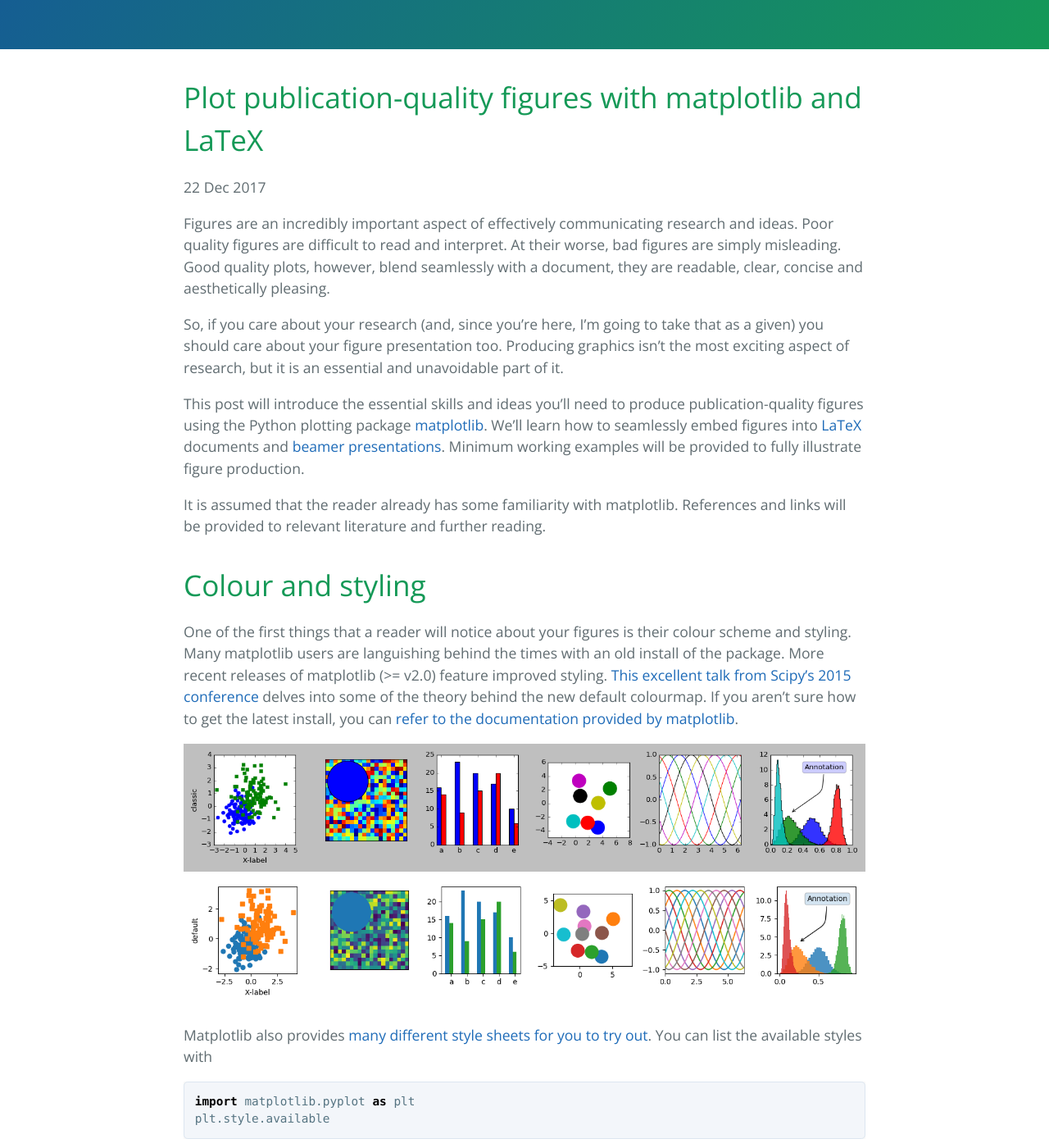
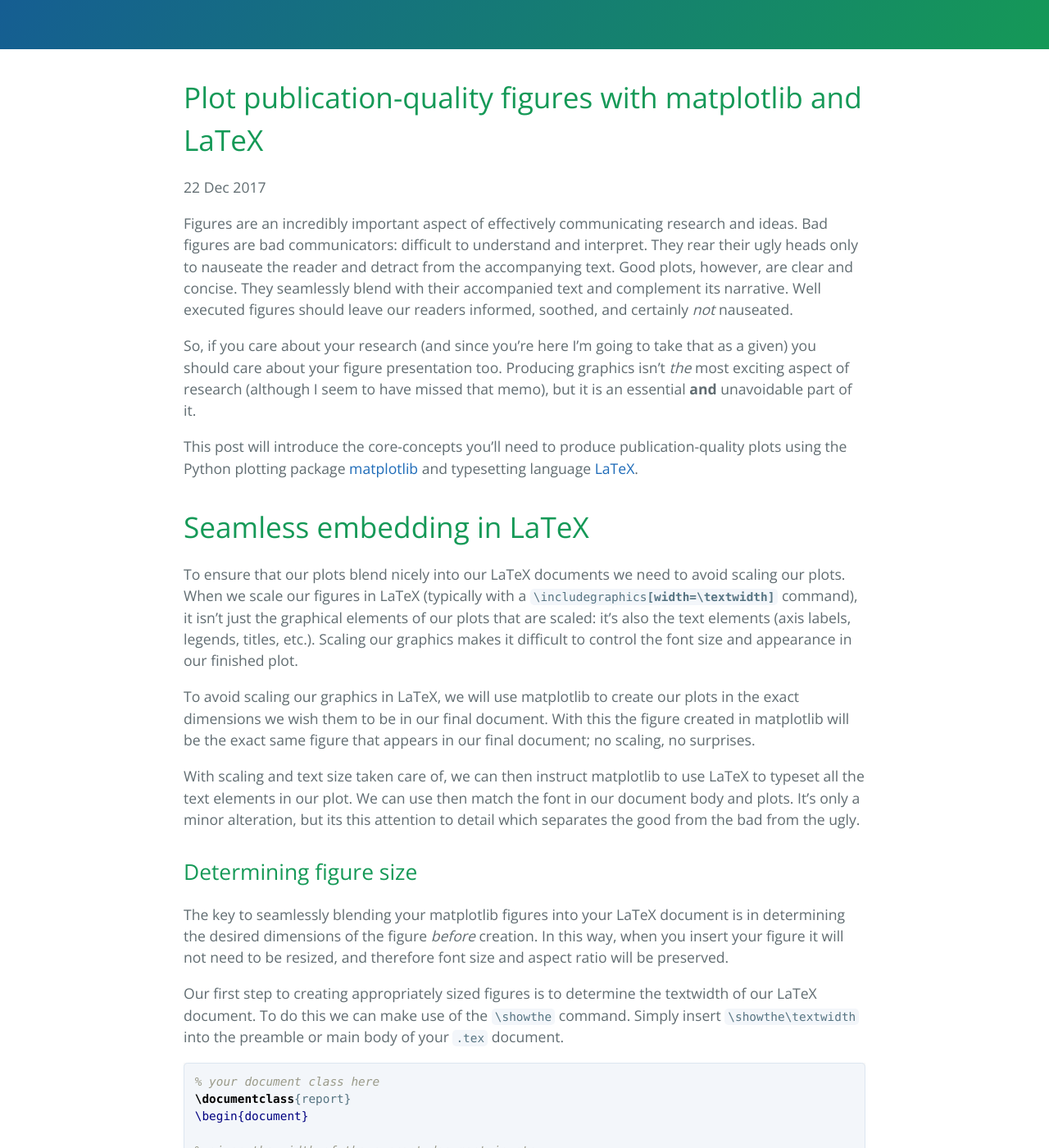
Before and after one commit to jwalton3141/jwalton3141.github.io, a Jekyll site: the page built from _posts/2017-12-22-Embed-Publication-Matplotlib-Latex.md, in a window 1280 px wide and 1400 px high, scrolled down 259 px. Shown: the whole window at 82% size. Built offline with Jekyll 4.4.1, drawn with Linux system fonts in a browser that asks for light colours; comment, search, counter and statistics services are not loaded; some of the changed text lies outside the part shown.

Commit message:
Expand and update post

````diff
--- a/_posts/2017-12-22-Embed-Publication-Matplotlib-Latex.md
+++ b/_posts/2017-12-22-Embed-Publication-Matplotlib-Latex.md
@@ -6,43 +6,56 @@
 comments: true
 ---
 
-Figures are an incredibly important aspect of effectively communicating research and ideas. Poor quality figures are difficult to read and interpret. At their worse, bad figures are simply misleading. Good quality plots, however, blend seamlessly with a document, they are readable, clear, concise and aesthetically pleasing.
+Figures are an incredibly important aspect of effectively communicating research and
+ideas. Bad figures are bad communicators: difficult to understand and interpret. They rear
+their ugly heads only to nauseate the reader and detract from the accompanying text. Good
+plots, however, are clear and concise. They seamlessly blend with their accompanied text
+and complement its narrative. Well executed figures should leave our readers
+informed, soothed, and certainly *not* nauseated.
 
-So, if you care about your research (and, since you're here, I'm going to take that as a given) you should care about your figure presentation too. Producing graphics isn't the most exciting aspect of research, but it is an essential and unavoidable part of it.
+So, if you care about your research (and since you're here I'm going to take that as a
+given) you should care about your figure presentation too. Producing graphics isn't *the*
+most exciting aspect of research (although I seem to have missed that memo), but it is an
+essential **and** unavoidable part of it.
 
-This post will introduce the essential skills and ideas you'll need to produce publication-quality figures using the Python plotting package [matplotlib](https://matplotlib.org/). We'll learn how to seamlessly embed figures into [LaTeX](https://www.latex-project.org/about/) documents and [beamer presentations](https://ctan.org/pkg/beamer?lang=en). Minimum working examples will be provided to fully illustrate figure production.
-
-It is assumed that the reader already has some familiarity with matplotlib. References and links will be provided to relevant literature and further reading.
-
-# Colour and styling
-
-One of the first things that a reader will notice about your figures is their colour scheme and styling. Many matplotlib users are languishing behind the times with an old install of the package. More recent releases of matplotlib (>= v2.0) feature improved styling. [This excellent talk from Scipy's 2015 conference](https://www.youtube.com/watch?v=xAoljeRJ3lU]) delves into some of the theory behind the new default colourmap. If you aren't sure how to get the latest install, you can [refer to the documentation provided by matplotlib](https://matplotlib.org/users/installing.html).
-
-[![old_style](/assets/posts/publication_quality/old_style.png "Old default"){:class="img-responsive"}](https://matplotlib.org/devdocs/gallery/style_sheets/style_sheets_reference.html)
-[![new_style](/assets/posts/publication_quality/new_style.png "New default"){:class="img-responsive"}](https://matplotlib.org/devdocs/gallery/style_sheets/style_sheets_reference.html)
-
-
-Matplotlib also provides [many different style sheets for you to try out](https://matplotlib.org/devdocs/gallery/style_sheets/style_sheets_reference.html). You can list the available styles with
-```py
-import matplotlib.pyplot as plt
-plt.style.available
-```
-
-Style sheets allow the user to effortlessly swap between styles without having to alter their plotting routines. As an example, to change to the [seaborn](https://seaborn.pydata.org/) style we would use ```plt.style.use('seaborn')```.
+This post will introduce the core-concepts you'll need to produce publication-quality
+plots using the Python plotting package [matplotlib](https://matplotlib.org/) and
+typesetting language [LaTeX](https://www.latex-project.org/about/).
 
 # Seamless embedding in LaTeX
 
-It's relatively easy to get our figures to blend nice with our LaTeX document. However, it isn't going to happen by accident. In this section we'll cover the two key ingredients for a well-embedded plot: determining our desired figure dimensions in matplotlib and using LaTeX to typeset the text in our figure.
-Later in this post we shall also discuss the best file formats to save and preserve your new figures. Finally we will see how to insert these figures into LaTeX.
+To ensure that our plots blend nicely into our LaTeX documents we need to avoid scaling
+our plots. When we scale our figures in LaTeX (typically with a
+<code>\includegraphics<b>[width=\textwidth]</b></code> command), it isn't just the
+graphical elements of our plots that are scaled: it's also the text elements (axis labels,
+legends, titles, etc.). Scaling our graphics makes it difficult to control the font size
+and appearance in our finished plot.
+
+To avoid scaling our graphics in LaTeX, we will use matplotlib to create our plots in the
+exact dimensions we wish them to be in our final document. With this the figure created in
+matplotlib will be the exact same figure that appears in our final document; no scaling,
+no surprises.
+
+With scaling and text size taken care of, we can then instruct matplotlib to use LaTeX to
+typeset all the text elements in our plot. We can use then match the font in our
+document body and plots. It's only a minor alteration, but its this attention to detail
+which separates the good from the bad from the ugly.
 
 ## Determining figure size
 
-The key to seamlessly blending your matplotlib figures into your LaTeX document is in determining the desired dimensions of the figure *before* creation. In this way, when you insert your figure it will not need to be resized, and therefore the font size and aspect ratio won't be altered. The figure you produce with matplotlib will be the *exact* figure you see in your LaTeX document.
+The key to seamlessly blending your matplotlib figures into your LaTeX document is in
+determining the desired dimensions of the figure *before* creation. In this way, when you
+insert your figure it will not need to be resized, and therefore font size and aspect
+ratio will be preserved.
 
-Our first step to creating appropriately sized figures is to determine the textwidth of our LaTeX document. To do this we can make use of the ```\showthe``` command. If we wished to determine the width of a 10pt report, we could do so by compiling this dummy ```.tex``` file:
+Our first step to creating appropriately sized figures is to determine the textwidth of
+our LaTeX document. To do this we can make use of the ```\showthe``` command.
+Simply insert ```\showthe\textwidth``` into the preamble or main body of your
+```.tex``` document.
+
 ```tex
 % your document class here
-\documentclass[10pt]{report}
+\documentclass{report}
 \begin{document}
 
 % gives the width of the current document in pts
@@ -50,23 +63,35 @@
 
 \end{document}
 ```
-After compilation open the associated ```.log``` file. Within this output you should find your textwidth. Following our above example, within our ```.log``` file we find our document is 345pts wide:
-```tex
+
+Recompile your ```.tex``` document. Compilation should be halted when the compiler hits
+the ```\showthe``` command, outputting the textwidth:
+```
 > 345.0pt.
-l.6 \showthe\textwidth
+l.5 \showthe\textwidth
 ```
-If you're plotting in a document typeset in columns, you may use ```\showthe\columnwidth``` in a similar manner.
+Here we see that our document is 345pts wide. If compilation didn't halt, you can find
+your document's textwidth in its associated ```.log``` file (you'll want to use a ctrl+f
+or grep here as the log file is rather verbose).
 
-To specify the dimensions of a figure in matplotlib we use the ```figsize``` argument. However, the figsize argument takes input in inches and we have the width of our document in pts. To set the figure size we can use a function to convert from pts to inches and to set an aesthetic aspect ratio:
+If you're working with a document typeset in columns, you should use
+```\showthe\columnwidth``` to determine the columnwidth of your document rather than its
+textwidth.
+
+To specify the dimensions of a figure in matplotlib we use the ```figsize```
+argument. However, the figsize argument takes inputs in inches and we have the
+width of our document in pts. To set the figure size we construct a function to
+convert from pts to inches and to determine an aesthetic figure height using the golden
+ratio:
 ```py
 def set_size(width, fraction=1):
-    """ Set aesthetic figure dimensions to avoid scaling in latex.
+    """ Set figure dimensions to avoid scaling in LaTeX.
 
     Parameters
     ----------
     width: float
-            Width in pts
-    fraction: float
+            Document textwidth or columnwidth in pts
+    fraction: float, optional
             Fraction of the width which you wish the figure to occupy
 
     Returns
@@ -74,7 +99,7 @@
     fig_dim: tuple
             Dimensions of figure in inches
     """
-    # Width of figure
+    # Width of figure (in pts)
     fig_width_pt = width * fraction
 
     # Convert from pt to inches
@@ -92,7 +117,9 @@
 
     return fig_dim
 ```
-You may wish to keep the ```set_size``` function in a module ```my_plot.py```. Using this function we may create a figure which fits the width of our document perfectly:
+For convenience, you may wish to keep the ```set_size``` function in a module
+```my_plot.py```.  Using this function we may create a figure which fits the width of our
+document perfectly:
 ```py
 import matplotlib.pyplot as plt
 # if keeping the set_size function in my_plot module
@@ -101,12 +128,28 @@
 width = 345
 fig, ax = plt.subplots(1, 1, figsize=set_size(width))
 ```
-If you desire to create a figure narrower than the textwidth you may use the fraction argument. For example, to create a figure half the width of your document:
+If you desire to create a figure narrower than the full textwidth you may use the fraction
+argument. For example, to create a figure half the width of your document:
 ```py
 fig, ax = plt.subplots(1, 1, figsize=set_size(width, fraction=0.5))
 ```
+Having plotted on and saved this figure instance, insert it into your ```.tex``` document
+with the graphicx package:
+```tex
+\begin{figure}
+  \centering
+  \includegraphics{figure_name.pdf}
+\end{figure}
+```
+Note here the absence of scaling (there's no ```[width=\textwidth]``` magic). In fact, now
+the figure size is set in matplotlib the ```width=``` argument of ```\includegraphics``` has
+become superfluous.
 
-You may find it useful to predefine widths which you use regularly to your ```set_size``` function. Examples could be the textwidth of your thesis document, a journal you submit to, or a beamer template. Our amended function may include:
+### Figure size addendum
+
+You may find it useful to predefine widths which you use regularly in your ```set_size```
+function. Examples could be the textwidth of your thesis document, a journal you submit
+to, or a beamer template. Our amended function may include the lines:
 ```py
     if width == 'thesis':
         width_pt = 426.79135
@@ -120,11 +163,84 @@
     fig_width_pt = width_pt * fraction
 ```
 
+## Handling multiple axes
+
+It's often easier to handle subfigures at the matplotlib level, rather than within LaTeX.
+To produce plots made of multiple subplots we need to reconsider our ```set_size```
+function.
+
+Consider a figure arranged into a grid with 5 rows and 2 columns of subfigures.
+Using our ```set_size``` function results in subfigures with unsightly aspect
+ratios:
+
+<p align="center">
+<img src="/assets/posts/publication_quality/bad_plot.png">
+</p>
+
+Fortunately, our function is easy to adapt. Simply add the default argument
+```subplots=(1, 1)``` to the function definition. Along with this, you must
+change the line which calculates the figure height to ```fig_height_in =
+fig_width_in * golden_ratio * (subplots[0] / subplots[1])```. We'd initialise a
+figure with 5 rows and 2 columns of axes as ```fig, ax = plt.subplots(5, 2,
+figsize=set_size(width, subplots=(5, 2)))```:
+
+<p align="center">
+<img src="/assets/posts/publication_quality/good_plot.png">
+</p>
+
+```py
+def set_size(width, fraction=1, subplots=(1, 1)):
+    """ Set figure dimensions to avoid scaling in LaTeX.
+
+    Parameters
+    ----------
+    width: float or string
+            Document width in points, or string of predined document type
+    fraction: float, optional
+            Fraction of the width which you wish the figure to occupy
+    subplots: array-like, optional
+            The number of rows and columns of subplots.
+    Returns
+    -------
+    fig_dim: tuple
+            Dimensions of figure in inches
+    """
+    if width == 'thesis':
+        width_pt = 426.79135
+    elif width == 'beamer':
+        width_pt = 307.28987
+    elif width == 'pnas':
+        width_pt = 246.09686
+    else:
+        width_pt = width
+
+    # Width of figure (in pts)
+    fig_width_pt = width_pt * fraction
+    # Convert from pt to inches
+    inches_per_pt = 1 / 72.27
+
+    # Golden ratio to set aesthetic figure height
+    golden_ratio = (5**.5 - 1) / 2
+
+    # Figure width in inches
+    fig_width_in = fig_width_pt * inches_per_pt
+    # Figure height in inches
+    fig_height_in = fig_width_in * golden_ratio * (subplots[0] / subplots[1])
+
+    return (fig_width_in, fig_height_in)
+```
+
 ## Text rendering with LaTeX
 
-To really make our figures blend with our document we need the font to match between our figure and the body of our text. [This topic is well-covered in matplotlib's documentation](https://matplotlib.org/users/usetex.html), though I cover it here for completeness.
+To really ensure our figures blend with our document we need the font to match between our
+figure and the body of our text. [This topic is well-covered in matplotlib's
+documentation](https://matplotlib.org/users/usetex.html), though I cover it here for
+completeness.
 
-We shall use LaTeX to render the text in our figures by updating our [```rc settings```](http://matplotlib.org/users/customizing.html#the-matplotlibrc-file). This update can also be used to ensure that the document and figure use the same font sizes. The example below shows how to update ```rcParams``` to use LaTeX to render your text:
+We shall use LaTeX to render the text in our figures by updating our [```rc
+settings```](http://matplotlib.org/users/customizing.html#the-matplotlibrc-file).  This
+update can be used to ensure that our document and figure use the same font sizes. The
+example below shows how to update ```rcParams``` to use LaTeX to render your text:
 ```py
 """ A simple example of creating a figure with text rendered in LaTeX. """
 
@@ -162,25 +278,85 @@
 ax.set_ylabel(r'$\sin{(\theta)}$')
 ```
 
-rcParams can be used to control many other aspects of your figures. Run ```mpl.rcParams``` to return a dictionary object detailing your current settings.
+Although this solution works just fine, it can become cumbersome to include this code to
+set fonts at the top of every one of your plotting routines. If you want to make things
+easier, it can be convenient to package your rc settings up into a style sheet. You
+can determine where matplotlib stores your style sheets with the following:
 
-## Handling multiple axes
+```py
+import os.path as path
+import matplotlib as mpl
+print("Your style sheets are located at: {}".format(path.join(mpl.__path__[0], 'mpl-data', 'stylelib')))
+```
 
-It's often easier to handle subfigures at the matplotlib level, rather than within LaTeX. To insert plots with subfigures we need to understand how to adjust figure dimensions for multiple axes.
+In the directory determined above you can create a new file ```tex.mplstyle``` with the
+following contents:
 
-Consider a figure containing subfigures arranged into 5 rows and 2 columns. It's easy to imagine (if you can't, try it for yourself) how using our previously defined ```set_size``` will not handle plots with multiple axes well.
+```
+text.usetex: True
+font.family: serif
+axes.labelsize: 10
+font.size: 10
+legend.fontsize: 8
+xtick.labelsize: 8
+ytick.labelsize: 8
+```
 
-Fortunately, our function is easy to adapt. Simply add the default argument ```subplot=[1, 1]``` to the function definition. Along with this, you must change the line which calculates the figure height to ```fig_height_in = fig_width_in * golden_ratio * (subplot[0] / subplot[1])```. We'd initialise a figure with 5 rows and 2 columns of axes as ```fig, ax = plt.subplots(5, 2, figsize=set_size(width, subplot=[5, 2]))```.
+At the top of your plotting routines it is then sufficient to simply call
+```plt.style.use('tex')``` to set all your text with LaTeX.
+
+# Colour and styling
+
+One of the first things that a reader will notice about your figures is their colour
+scheme and styling. Many matplotlib users are living in the past with an old install of
+the package. More recent releases of matplotlib (>= v2.0) feature improved styling. [This
+excellent talk from Scipy's 2015 conference](https://www.youtube.com/watch?v=xAoljeRJ3lU])
+delves into some of the theory behind the new default colourmap. If you aren't sure how to
+get the latest install, you can [refer to the documentation provided by
+matplotlib](https://matplotlib.org/users/installing.html).
+
+[![old_style](/assets/posts/publication_quality/old_style.png "Old
+default"){:class="img-responsive"}](https://matplotlib.org/devdocs/gallery/style_sheets/style_sheets_reference.html)
+[![new_style](/assets/posts/publication_quality/new_style.png "New
+default"){:class="img-responsive"}](https://matplotlib.org/devdocs/gallery/style_sheets/style_sheets_reference.html)
+
+Matplotlib provides [many different style sheets for you to try
+out](https://matplotlib.org/devdocs/gallery/style_sheets/style_sheets_reference.html).
+You can list the available styles with
+```py
+import matplotlib.pyplot as plt
+plt.style.available
+```
+
+Style sheets allow the user to effortlessly swap between styles without having to alter
+their plotting routines. As an example, to change to the
+[seaborn](https://seaborn.pydata.org/) style we would use ```plt.style.use('seaborn')```.
+Style sheets are additive, and it is possible to specify multiple styles. For example, to
+use seaborn's colour palette and styling, but with our LaTeX fonts, we could do:
+```py
+plt.style.use('seaborn')
+plt.style.use('tex')
+```
 
 ## Save format
 
-Some file formats are better suited than others when saving your plots. If you are submitting to a journal it is essential that you first check which formats they will accept.
+Not all file formats were created equal. If you are submitting figures to a journal
+you must first check which formats they will accept.
 
-I would strongly recommend the use of a file format which can store vector images. Vector images allow the reader to zoom into a plot indefinitely, without encountering any pixelation. This is not true for raster images. Examples of raster image formats are .png and .jpeg; examples of vector graphic formats are .svg and .pdf. If, for whatever reason, you wish to continue using raster graphics - [make sure to use .png and not .jpeg.](https://www.labnol.org/software/tutorials/jpeg-vs-png-image-quality-or-bandwidth/5385/)
+However, if the choice is up to you I would strongly recommend the use of a file format
+which can store vector images. Vector images allow the reader to zoom into a plot
+indefinitely, without encountering any pixelation. This is not true of raster images.
+Examples of raster image formats are .png and .jpeg; examples of vector graphic formats
+are .svg and .pdf. If, for whatever reason, you need to use a raster format -
+[you'd be best advised to use .png and not
+.jpeg.](https://www.labnol.org/software/tutorials/jpeg-vs-png-image-quality-or-bandwidth/5385/)
 
-[![raster_v_vector](/assets/posts/publication_quality/raster_v_vector.svg "Raster vs vector"){:class="img-responsive"}](https://en.wikipedia.org/wiki/Scalable_Vector_Graphics#/media/File:Bitmap_VS_SVG.svg)
+[![raster_v_vector](/assets/posts/publication_quality/raster_v_vector.svg
+"raster vs
+vector"){:class="img-responsive"}](https://en.wikipedia.org/wiki/scalable_vector_graphics#/media/file:bitmap_vs_svg.svg)
 
-Below we create a simple figure and save it in the ```.pdf``` format. To remove excess whitespace which matplotlib pads plots with we may use ```bbox_inches='tight'```:
+Below we create a simple figure and save it in the ```.pdf``` format. To remove excess
+whitespace which matplotlib pads plots with we may use ```bbox_inches='tight'```:
 
 ```py
 """ A simple example of creating a figure and saving as a pdf. """
@@ -190,6 +366,8 @@
 
 # Using seaborn's style
 plt.style.use('seaborn')
+# With LaTex fonts
+plt.style.use('tex')
 width = 345
 
 x = np.linspace(0, 2*np.pi, 100)
@@ -203,30 +381,17 @@
 ax.set_ylabel(r'$\sin{(\theta)}$')
 
 # Save and remove excess whitespace
-plt.savefig('/path/to/directory/example_1.pdf', format='pdf', bbox_inches='tight')
+fig.savefig('example_1.pdf', format='pdf', bbox_inches='tight')
 ```
-
-The ```graphicx``` package may then be used to insert this figure into LaTeX:
-
-```tex
-% your document class here
-\documentclass[10pt]{report}
-% package necessary to inset pdf as image
-\usepackage{graphicx}
-
-\begin{document}
-
-\begin{figure}[!htbp]
-	\centering
-	\includegraphics{/path/to/directory/example_1.pdf}
-	\caption{Our first figure.}
-\end{figure}
-
-\end{document}
-```
-
-Typically, alongside figures typeset in LaTeX you'll see ```[width=\textwidth]```. However, now that our figures are created to specification, this command becomes superfluous.
 
 # Summary
 
-In this post we have seen how easy it is to change the style of our plots. We have learnt that to effectively present figures in a document we must take care to create a figure of the correct dimensions. With the correct dimensions our figure avoids any unwanted scaling and change in aspect ratio. After a brief discussion of why we should save our figures in the ```.pdf``` format, we discussed how to use LaTeX to render the fonts in our figures. Putting all these things together we can now produce truly publication-quality plots, and embed them in our work.
+In this post we have seen how easy it is to change the style of our plots. We have learnt
+that to effectively present figures in a document we must take care to create a figure of
+the correct dimensions. With the correct dimensions our figure avoids any unwanted scaling
+and change in aspect ratio. After a brief discussion of why we should save our figures in
+the ```.pdf``` format, we discussed how to use LaTeX to render the fonts in our figures.
+Putting all these things together we can now produce truly publication-quality plots, and
+embed them in our work.
+
+<!-- PGF, matplotlib2kitz -->
````
Also changed, not shown: assets/posts/publication_quality/bad_plot.png (added), assets/posts/publication_quality/good_plot.png (added).
